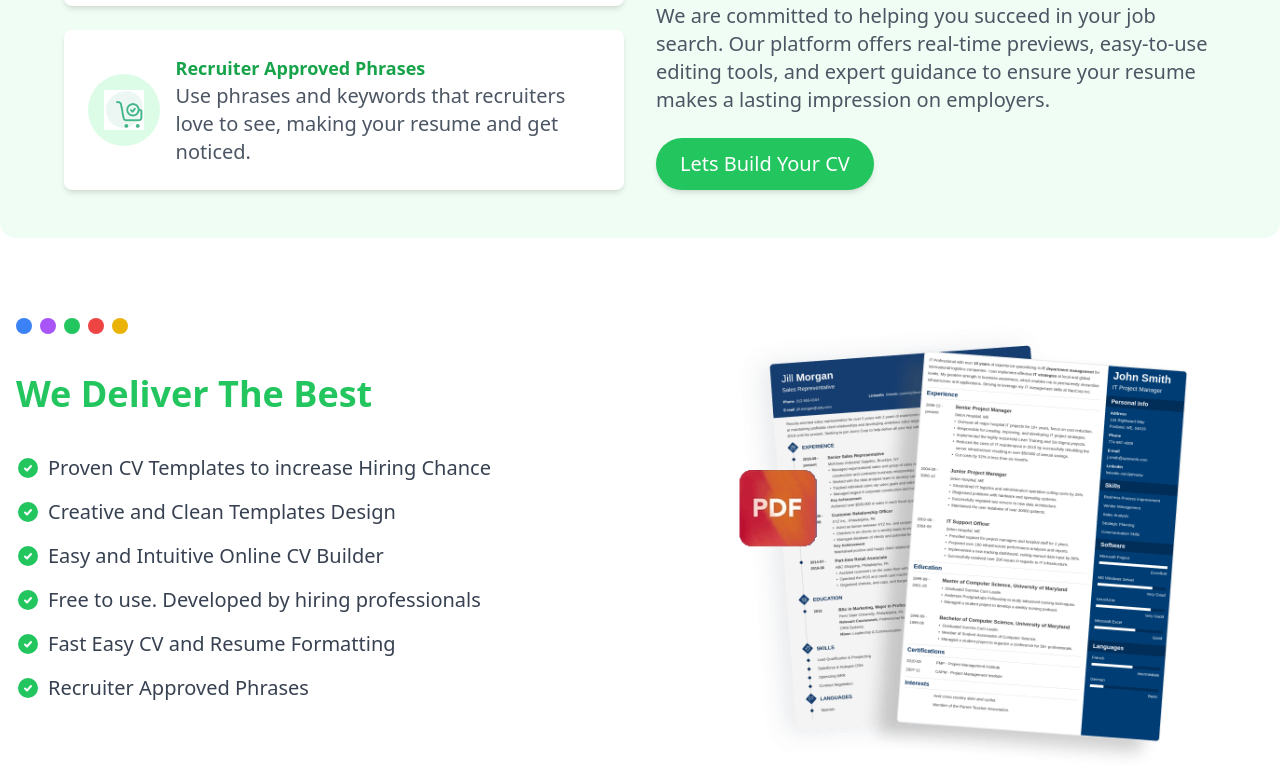
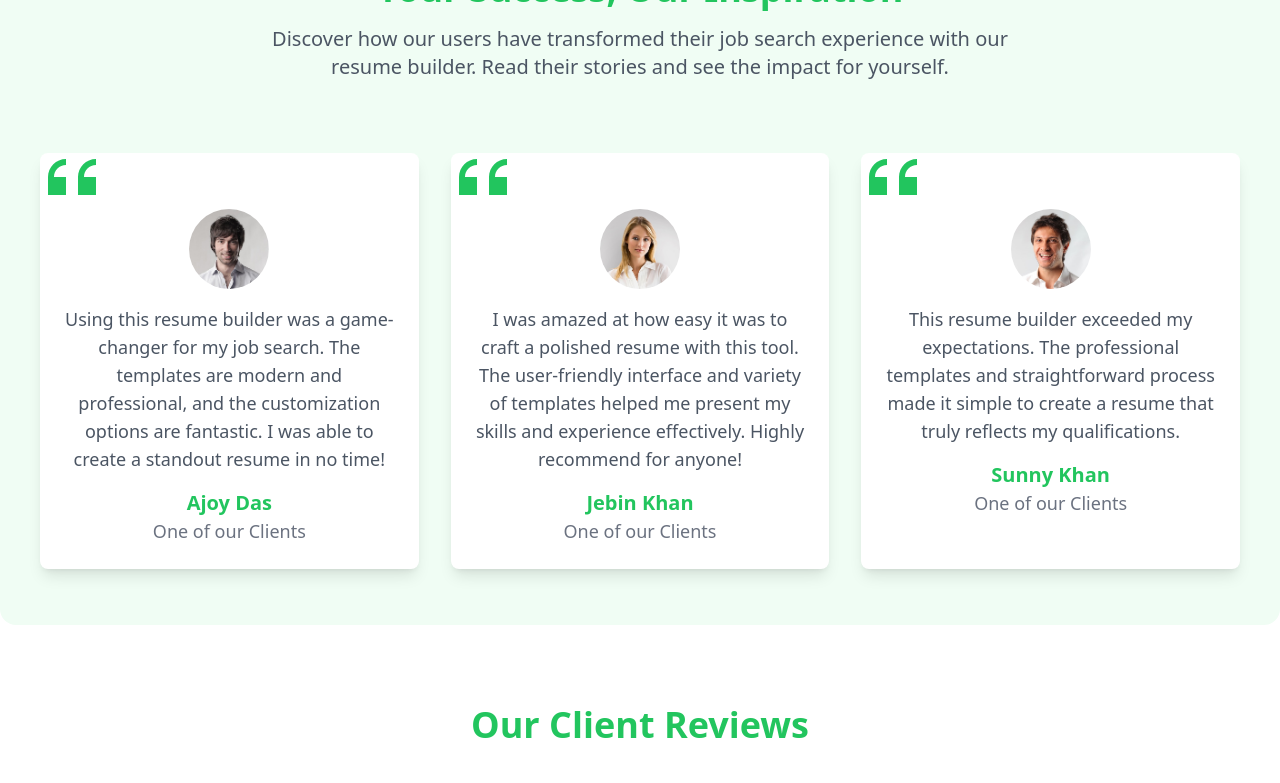
Before and after one commit to RakibHassanSoft/career-canvas-client, a React (Vite) app: page / in a window 1280 px wide. Shown: the part 2000-2783 px from the top of the page. Built offline with nearby package versions, Linux system fonts and the light colour scheme.

Commit message:
revew section postion changes

```diff
--- a/src/Components/Pages/Home/Home.jsx
+++ b/src/Components/Pages/Home/Home.jsx
@@ -12,12 +12,11 @@ const Home = () => {
             <Banner></Banner>
             <div className="container mx-auto mt-20 space-y-20">
 
-                <CustomerReview></CustomerReview>
-                <div className="container mx-auto mt-20">
                     <ChooseOurPlatform></ChooseOurPlatform>
                     <WeDeliverBest></WeDeliverBest>
                     <Testimonials></Testimonials>
-                </div>
+                    <CustomerReview></CustomerReview>
+
             </div>
         </div>
     );
```
